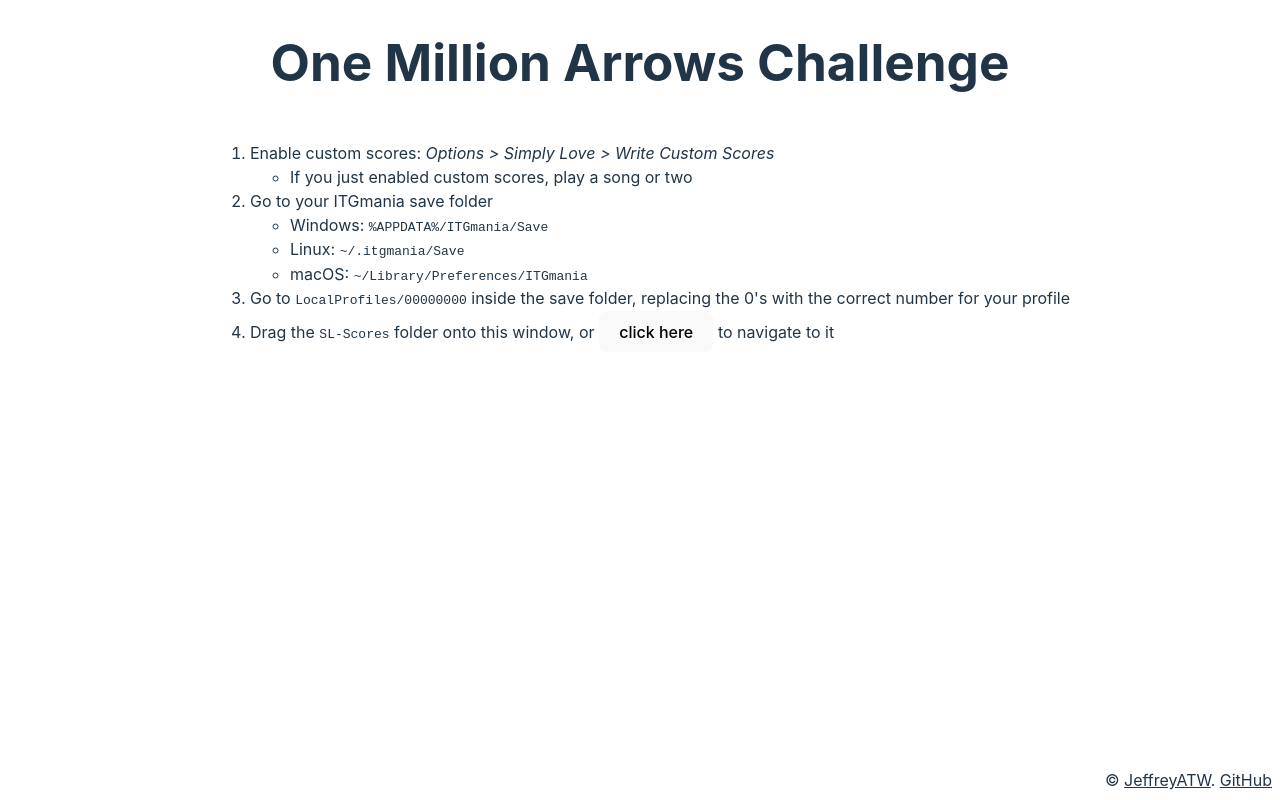
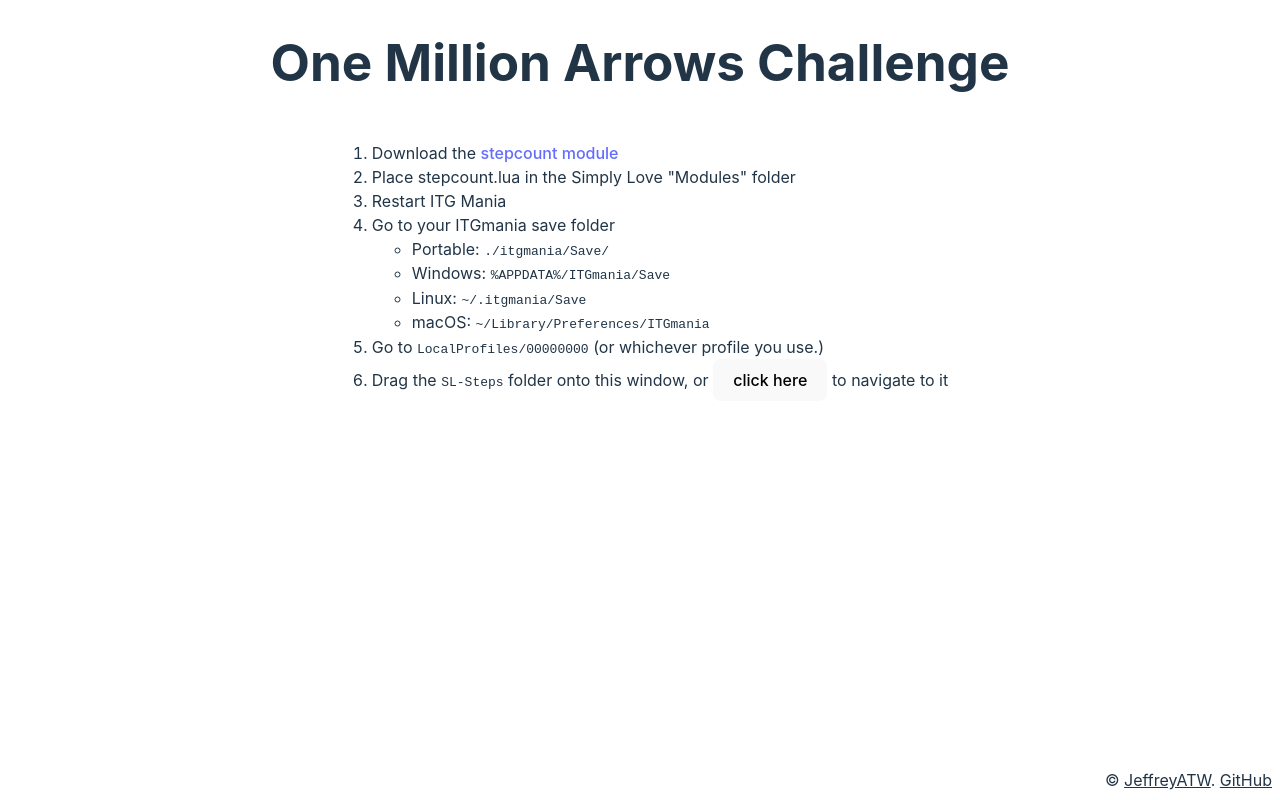
Before and after one commit to kitsuneymg/omac, a React (Vite) app: page / in a window 1280 px wide. Built offline with nearby package versions, Linux system fonts and the light colour scheme.

Commit message:
Update App.tsx
Update to use stepcount module instead

```diff
--- a/src/App.tsx
+++ b/src/App.tsx
@@ -30,13 +30,7 @@
           const parsed = JSON.parse(file);
           const { Score } = parsed;
           if (Score.DateTime.startsWith(currentYear)) {
-            Object.entries(Score.TapNoteScores ?? {}).forEach(
-              ([label, value]) => {
-                if (label.match(/^W[0-9]+$/)) {
-                  total += value as number;
-                }
-              }
-            );
+            total += Score.Steps as number;
           }
         } catch (_) {
           return;
@@ -74,17 +68,14 @@
             <div className="instructions">
               <ol>
                 <li>
-                  Enable custom scores:{" "}
-                  <i>Options &gt; Simply Love &gt; Write Custom Scores</i>
-                  <ul>
-                    <li>
-                      If you just enabled custom scores, play a song or two
-                    </li>
-                  </ul>
+                  Download the <a href="https://github.com/kitsuneymg/simply-love-stepcount">stepcount module</a>
                 </li>
+                <li>Place stepcount.lua in the Simply Love "Modules" folder</li>
+                <li>Restart ITG Mania</li>
                 <li>
                   Go to your ITGmania save folder
                   <ul>
+                    <li>Portable: <code>./itgmania/Save/</code></li>
                     <li>
                       Windows: <code>%APPDATA%/ITGmania/Save</code>
                     </li>
@@ -97,12 +88,10 @@
                   </ul>
                 </li>
                 <li>
-                  Go to <code>LocalProfiles/00000000</code> inside the save
-                  folder, replacing the 0's with the correct number for your
-                  profile
+                  Go to <code>LocalProfiles/00000000</code> (or whichever profile you use.)
                 </li>
                 <li>
-                  Drag the <code>SL-Scores</code> folder onto this window, or{" "}
+                  Drag the <code>SL-Steps</code> folder onto this window, or{" "}
                   <button onClick={open} type="button">
                     click here
                   </button>{" "}
```
